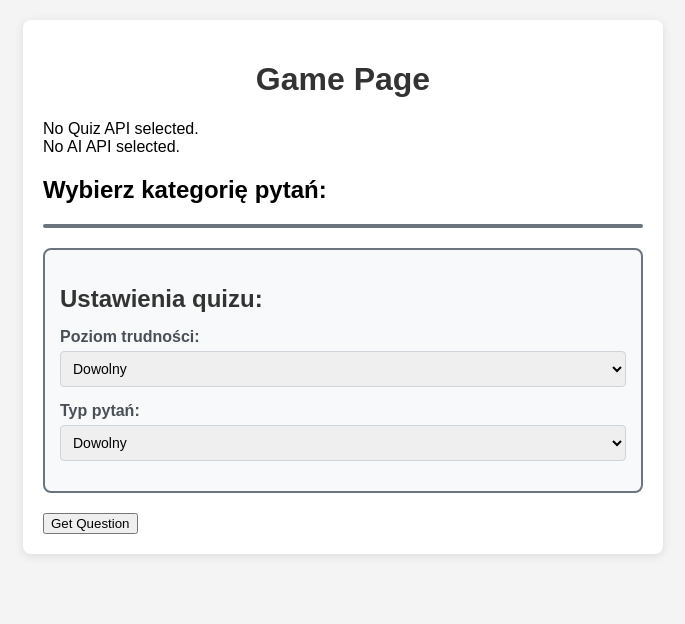
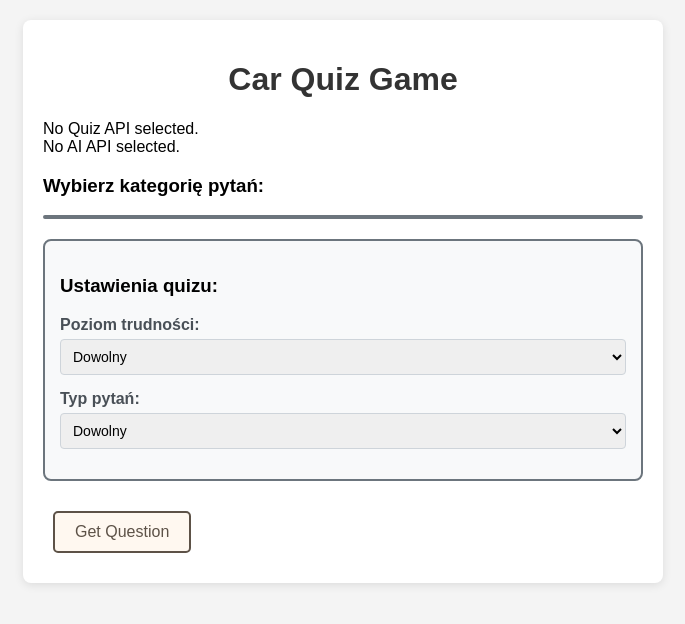
Before and after one commit to Scrooman/Car-Quiz-App, a Flask app: page /game in a window 1280 px wide. Shown: the top 624 px of the page, without its empty margins (297-982 px from the left). Run offline with Flask 3, Linux system fonts and the light colour scheme.

Commit message:
Refactor game page styles and improve heading structure for better readability

```diff
--- a/static/css/game.css
+++ b/static/css/game.css
@@ -24,9 +24,9 @@ h1 {
     margin: 10px;
     padding: 10px 20px;
     font-size: 16px;
-    color: #fff;
-    background-color: #007bff;
-    border: none;
+    color: #5d5247;
+    background-color: #fff8f0;
+    border: 2px solid #5d5247;
     border-radius: 5px;
     cursor: pointer;
     transition: background-color 0.3s;
@@ -75,7 +75,7 @@ h1 {
     margin-top: 10px;
     flex-direction: column;
     overflow-x: auto;
-    max-height: 300px;
+    max-height: 10em;
     flex-wrap: nowrap;
     border: 2px solid #6c757d;
     border-radius: 8px;
@@ -175,13 +175,6 @@ h1 {
     font-weight: bold;
 }
 
-#quiz-categories-buttons {
-    display: flex;
-    flex-wrap: wrap;
-    gap: 10px;
-    margin-top: 10px;
-}
-
 /* ...existing code... */
 
 #quiz-settings-container {
--- a/templates/game.html
+++ b/templates/game.html
@@ -8,16 +8,16 @@
 </head>
 <body>
     <div class="container">
-        <h1>Game Page</h1>
+        <h1>Car Quiz Game</h1>
         <div id="selected-quiz-api"></div>
         <div id="selected-ai-api"></div>
         <div id="quiz-categories-container">
-            <h2>Wybierz kategorię pytań:</h2>
+            <h3>Wybierz kategorię pytań:</h3>
             <div id="quiz-categories-buttons"></div>
         </div>
 
         <div id="quiz-settings-container">
-            <h2>Ustawienia quizu:</h2>
+            <h3>Ustawienia quizu:</h3>
             <div class="settings-group">
                 <label for="difficulty">Poziom trudności:</label>
                 <select id="difficulty">
@@ -37,7 +37,7 @@
             </div>
         </div>
 
-        <button id="get-question-button">Get Question</button>
+        <button id="get-question-button" class="button">Get Question</button>
     </div>
     <script src="{{ url_for('static', filename='js/game.js') }}"></script>
 </body>
```
